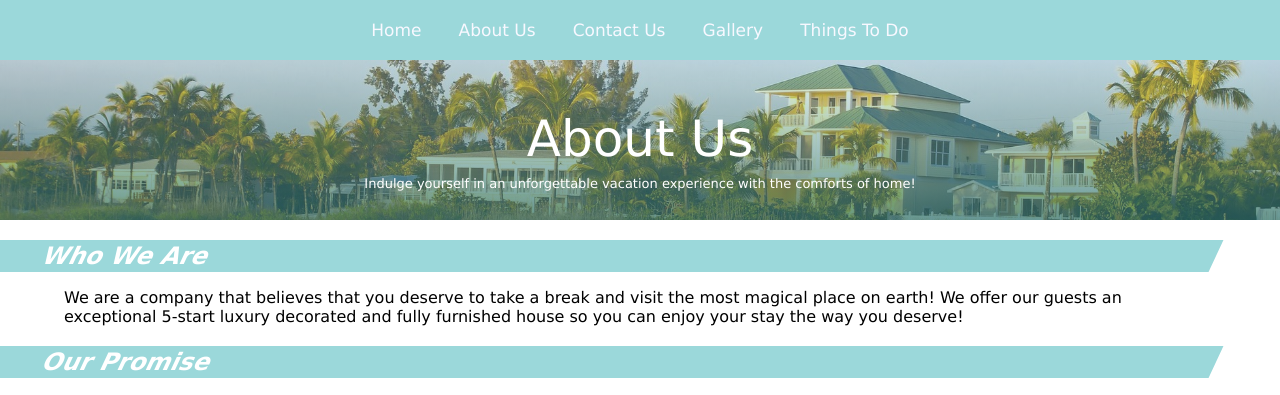
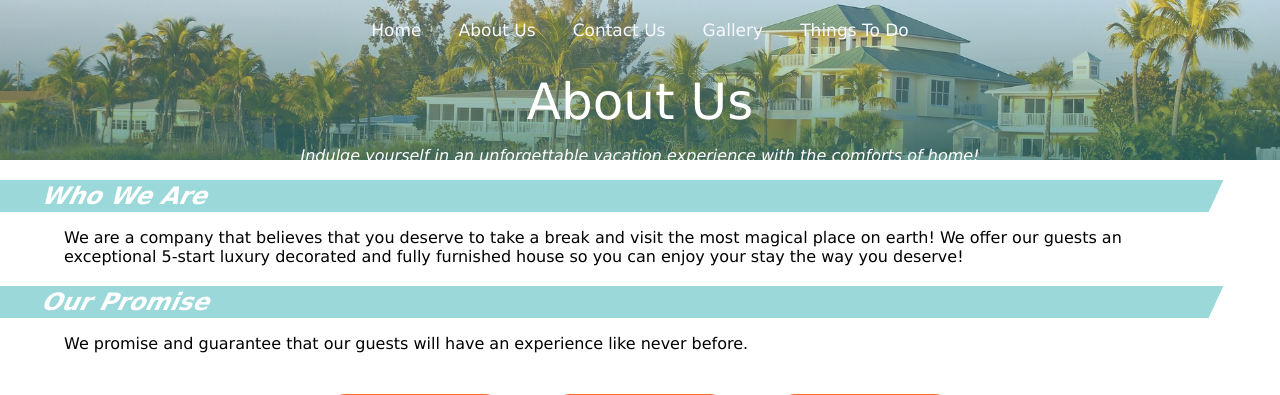
Before and after one commit to Weegee5859/airbnb_booking_website, a PHP site: page /about.php in a window 1280 px wide. Shown: the top 395 px of the page. Run offline with PHP 8.4, Linux system fonts and the light colour scheme.

Commit message:
overall website layout changes
html
-all pages now have a header (text and title can be edited via #banner_title,#banner_text, and #banner_container), functionality remains the same
-homepage image background updated
-contact_us_button now has animation and sends you to contact_us page

```diff
--- a/final_website/html/about.php
+++ b/final_website/html/about.php
@@ -9,20 +9,13 @@
 <head>
 	<meta charset="utf-8">
 	<title>About Us</title>
+	<link rel="stylesheet" href="css/stylesheet.css" />
 	<link rel="stylesheet" href="css/about.css">
-	<link rel="stylesheet" href="css/stylesheet.css" />
 </head>
 
 <body>
-	<!--include header.html-->
-	<?php include 'header.html';?>
-
-	<div id="banner_image_container">
-		<div id="banner_text_container">
-			<p id="banner_title">About Us</p>
-			<p id="banner_text">Indulge yourself in an unforgettable vacation experience with the comforts of home!</p>
-		</div>
-	</div>
+	<!--include header_with_banner.html-->
+	<?php include 'header_with_banner.html';?>
 	<!--About Us Page Text-->
 	<div id="main_container">
 		<div id="paragraph_text_container">
--- a/final_website/html/css/about.css
+++ b/final_website/html/css/about.css
@@ -4,40 +4,17 @@
  * Filename:	about.css
  */
 
-/* About Us top image banner */
+#banner_title:after {
+	content: "About Us";
+}
+
+#banner_text:after {
+	content: "Indulge yourself in an unforgettable vacation experience with the comforts of home!";
+}
+
 #banner_image_container {
-	background-position: center;
-	background-repeat: no-repeat;
-	background-size: cover;
-	width: 100%;
-	height: 20vh;
 	background-image: linear-gradient(#b5e2e340, #296d70B4), url("../resources/vac_house.jpg");
 }
-
-#banner_text_container {
-	height: 100%;
-	margin: 0px;
-	width: 100%;
-}
-
-/* About Us top image banners lower text */
-#banner_text {
-	color: white;
-	font-size: 13px;
-	margin: 0px;
-	text-align: center;
-}
-
-/* About Us top image banners title */
-#banner_title {
-	color: white;
-	font-size: 50px;
-	margin: 0px;
-	padding: 8px;
-	padding-top: 50px;
-	text-align: center;
-}
-
 
 #paragraph_header {
 	color: white;
--- a/final_website/html/css/stylesheet.css
+++ b/final_website/html/css/stylesheet.css
@@ -9,6 +9,40 @@
 	font-family: 'Verdana', Fallback, sans-serif;
 }
 
+/* Image banner */
+#banner_image_container {
+	background-position: center;
+	background-repeat: no-repeat;
+	background-size: cover;
+	height: 20vh;
+	background-image: linear-gradient(#b5e2e340, #296d70B4), url("../resources/vac_house.jpg");
+	margin-bottom: 20px;
+}
+
+#banner_text_container {
+	padding: 8px;
+	position: relative;
+}
+
+/* Image banners lower text */
+#banner_text {
+	color: white;
+	font-size: 16px;
+	font-style: italic;
+	margin: 5px;
+	text-align: center;
+}
+
+/* Image banners title */
+#banner_title {
+	color: white;
+	font-size: 50px;
+	margin: 5px;
+	margin-bottom: 15px;
+	text-align: center;
+}
+
+
 #footer_container {
 	background-color: #9bd8da;
 	color: black;
@@ -18,7 +52,7 @@
 }
 
 #nav_list {
-	background-color: #9bd8da;
+	background-color: rgba(0,0,0,0);
 	display: inline-block;
 	list-style-type: none;
 	margin: 0;
--- /dev/null
+++ b/final_website/html/header_with_banner.html
@@ -0,0 +1,30 @@
+<!--
+Author:		Evan Tatavitto, Jordan Bender, Joshua Marshall, Nathan Mousinho Elias
+Date:		3/19/2021
+Filename:	header.html
+-->
+<div id="banner_image_container">
+	<header>
+		<div id="nav_list">
+			<li id="nav_item"><a href="home.php">Home</a>
+				<div id="line"></div>
+			</li>
+			<li id="nav_item"><a href="about.php">About Us</a>
+				<div id="line"></div>
+			</li>
+			<li id="nav_item"><a href="contact.php">Contact Us</a>
+				<div id="line"></div>
+			</li>
+			<li id="nav_item"><a href="gallery.php">Gallery</a>
+				<div id="line"></div>
+			</li>
+			<li id="nav_item"><a href="thingsToDo.php">Things To Do</a>
+				<div id="line"></div>
+			</li>
+		</div>
+	</header>
+	<div id="banner_text_container">
+		<p id="banner_title"></p>
+		<p id="banner_text"></p>
+	</div>
+</div>
--- a/final_website/html/home.php
+++ b/final_website/html/home.php
@@ -104,7 +104,7 @@
 		</div>
 
 		<input type="date" id="home_input_date">
-		<button type="button" id="contact_us_button">Get Started!</button>
+		<a id="contact_us_button" href="contact.php">Get Started!</a>
 
 		<h2 id="scroll_down">Scroll Down to Learn More! <img id="down_arrow" src="resources/down_arrow.png"></h2>
 	</div>
```
Also changed, not shown: final_website/html/contact.php (+6 -5 lines), final_website/html/css/contactUs.css (+9 -0 lines), final_website/html/css/gallery.css (+9 -0 lines), final_website/html/css/homepage.css (+7 -1 lines), final_website/html/css/thingsToDo.css (+8 -0 lines), final_website/html/gallery.php (+5 -5 lines), final_website/html/thingsToDo.php (+5 -5 lines).
